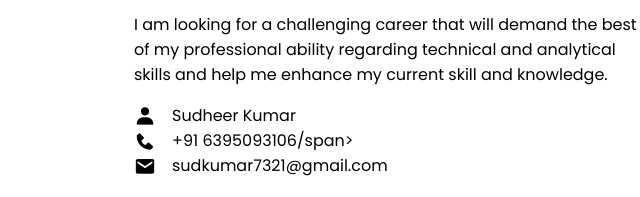
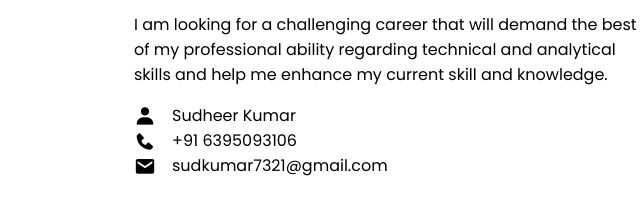
Before and after one commit to Sud-24/Personal-Portfolio.github.io, a plain HTML site: page index.html in a window 1280 px wide. Shown: the part 940-1137 px from the top of the page, 514-1154 px from the left. Drawn offline with nearby package versions, Linux system fonts and the light colour scheme.

Commit message:
Update index.html

```diff
--- a/index.html
+++ b/index.html
@@ -78,7 +78,7 @@
             <!-- box2 -->
             <div class="info-box">
                 <i class="bx bxs-phone"></i>
-                <span>+91 6395093106/span>
+                <span>+91 6395093106</span>
             </div>
             <!-- box3 -->
             <div class="info-box">
```
